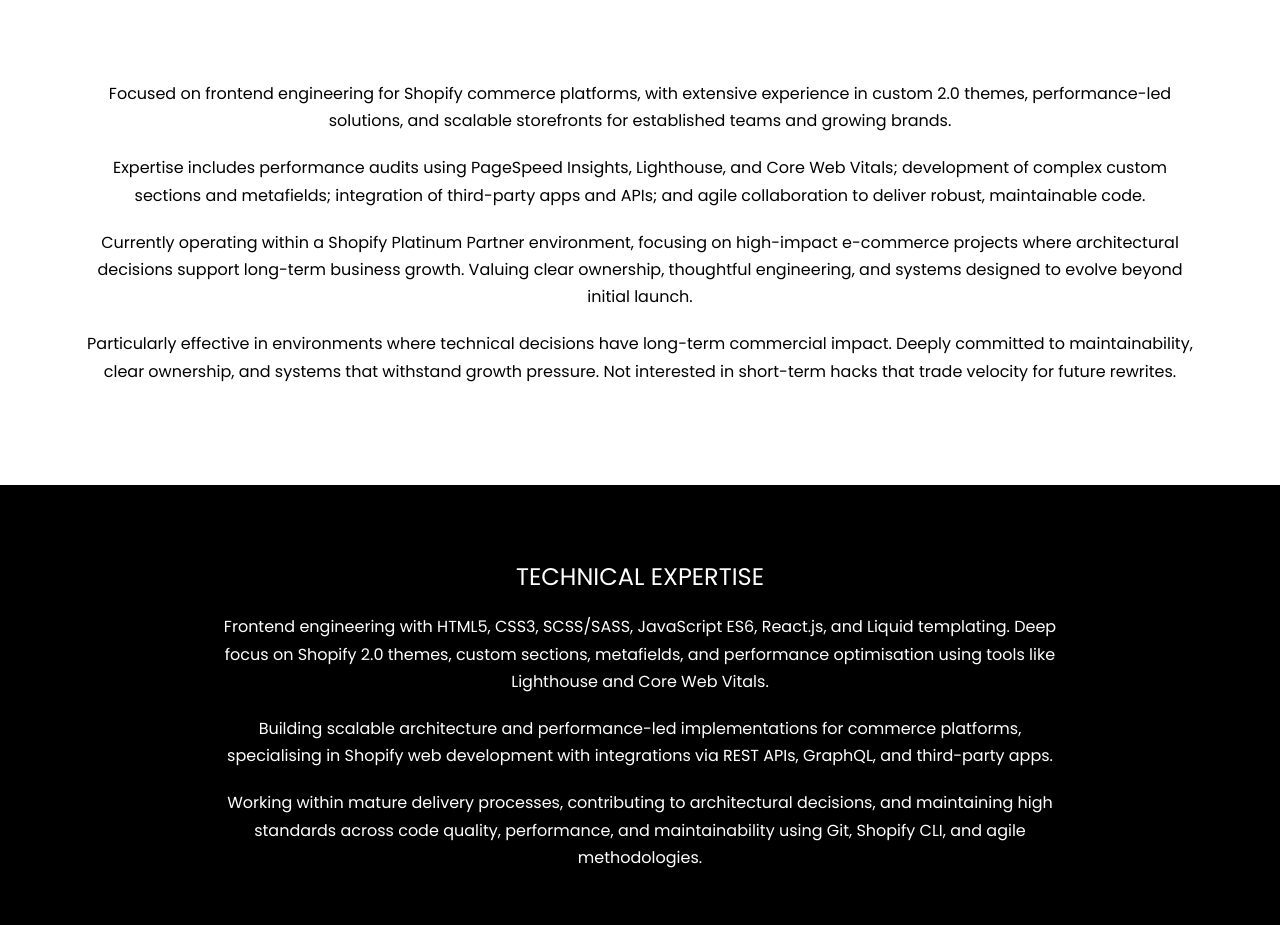
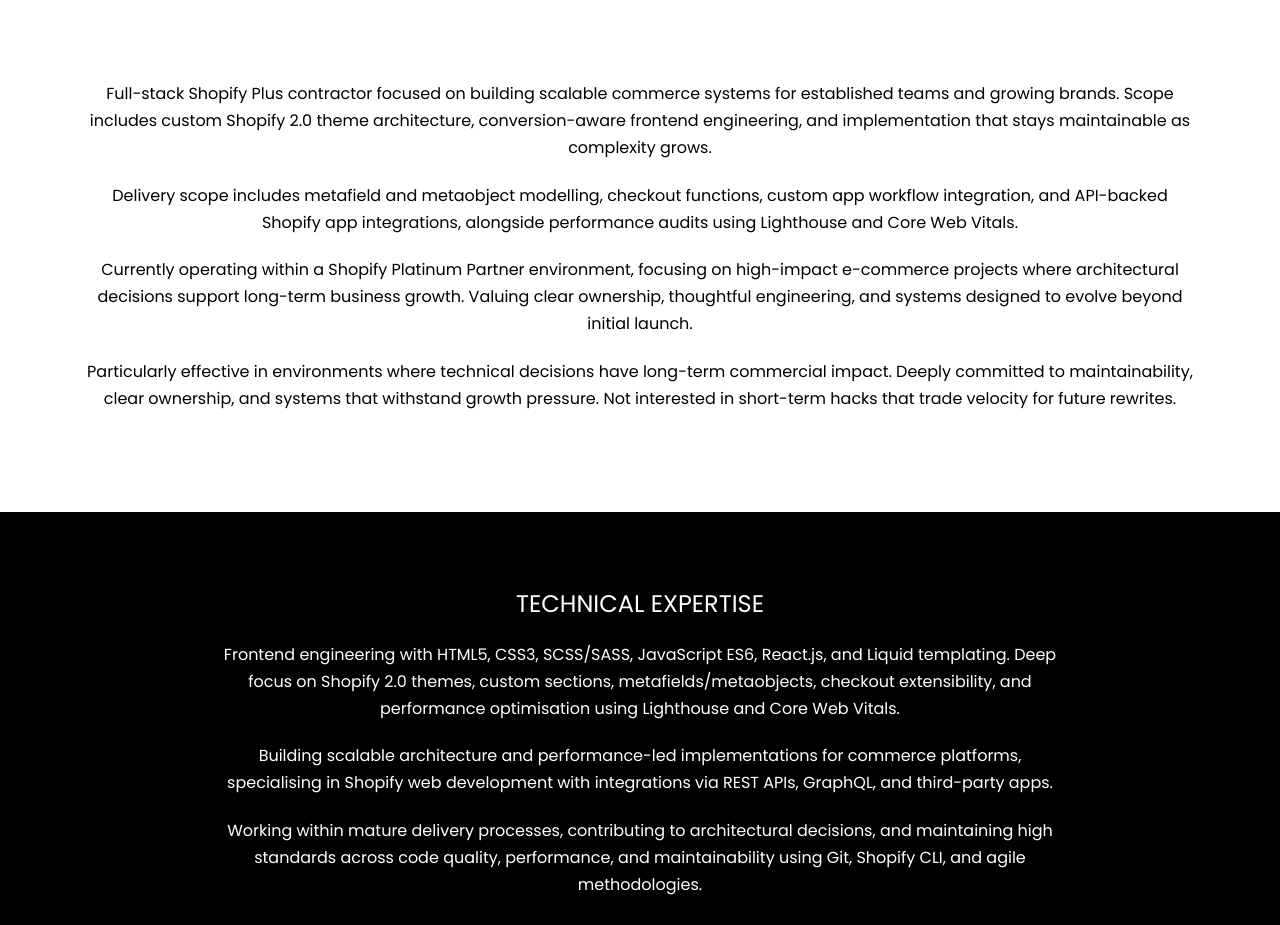
Before and after one commit to DanielleChantee/daniellechantee.github.io, a Jekyll site: the page built from about.html, in a window 1280 px wide and 1400 px high. Shown: the part 475-1400 px from the top of the window. Built offline with Jekyll 4.4.1, drawn with Linux system fonts in a browser that asks for light colours.

Commit message:
Refine positioning to full-stack Shopify Plus and remove low-ticket signals

```diff
--- a/_layouts/default.html
+++ b/_layouts/default.html
@@ -7,7 +7,7 @@
     <!-- Dynamic Meta Description -->
     <meta
       name="description"
-      content="{% if page.description %}{{ page.description | escape }}{% else %}Danielle Adeyemo, Product Engineer building scalable systems through frontend development and Shopify web development. Focused on maintainable, performance-led Shopify systems and extensible commerce architecture.{% endif %}"
+      content="{% if page.description %}{{ page.description | escape }}{% else %}Danielle Adeyemo, full-stack Shopify Plus contractor delivering theme architecture, app integrations, checkout functions, and conversion-aware frontend implementation.{% endif %}"
     />
 
     <!-- Canonical URL -->
@@ -23,8 +23,8 @@
     <link rel="canonical" href="{{ canonical_url }}" />
 
     <!-- Open Graph / Facebook -->
-    {% assign og_title = page.title | default: "Danielle Adeyemo - Product Engineer" %}
-    {% assign og_description = page.description | default: "Product Engineer building scalable systems through frontend development and Shopify web development." %}
+    {% assign og_title = page.title | default: "Danielle Adeyemo - Full-Stack Shopify Plus Contractor" %}
+    {% assign og_description = page.description | default: "Full-stack Shopify Plus contractor for theme architecture, app integrations, checkout functions, and conversion-aware frontend delivery." %}
     {% if page.image %}
       {% if page.image contains "http" %}
         {% assign og_image = page.image %}
@@ -45,7 +45,7 @@
     <meta property="og:title" content="{{ og_title | escape }}" />
     <meta property="og:description" content="{{ og_description | escape }}" />
     <meta property="og:image" content="{{ og_image }}" />
-    <meta property="og:site_name" content="Danielle Adeyemo - Product Engineer" />
+    <meta property="og:site_name" content="Danielle Adeyemo - Full-Stack Shopify Plus Contractor" />
     <meta property="og:locale" content="en_GB" />
 
     <!-- Twitter / X Card -->
--- a/about.html
+++ b/about.html
@@ -1,7 +1,7 @@
 ---
 layout: default
-title: About | Product Engineer & Frontend Development Specialist
-description: Learn more about Danielle Adeyemo, an experienced Product Engineer specialising in scalable system architecture, frontend development, and commerce platform solutions, including Shopify.
+title: About | Full-Stack Shopify Plus Contractor
+description: Learn more about Danielle Adeyemo, a full-stack Shopify Plus contractor specialising in theme architecture, app integrations, metafields/metaobjects, checkout functions, and conversion-aware frontend implementation.
 permalink: /about/
 image: /images/profile-picture.jpeg
 type: profile
@@ -17,16 +17,16 @@
 <div class="about content-section">
   <div class="content">
     <p>
-      Focused on frontend engineering for Shopify commerce platforms,
-      with extensive experience in custom 2.0 themes, performance-led
-      solutions, and scalable storefronts for established teams and growing
-      brands.
+      Full-stack Shopify Plus contractor focused on building scalable commerce
+      systems for established teams and growing brands. Scope includes custom
+      Shopify 2.0 theme architecture, conversion-aware frontend engineering,
+      and implementation that stays maintainable as complexity grows.
     </p>
     <p>
-      Expertise includes performance audits using PageSpeed Insights,
-      Lighthouse, and Core Web Vitals; development of complex custom
-      sections and metafields; integration of third-party apps and APIs; and
-      agile collaboration to deliver robust, maintainable code.
+      Delivery scope includes metafield and metaobject modelling, checkout
+      functions, custom app workflow integration, and API-backed Shopify app
+      integrations, alongside performance audits using Lighthouse and Core Web
+      Vitals.
     </p>
     <p>
       Currently operating within a Shopify Platinum Partner environment,
@@ -51,8 +51,8 @@
     <p>
       Frontend engineering with HTML5, CSS3, SCSS/SASS, JavaScript ES6,
       React.js, and Liquid templating. Deep focus on Shopify 2.0 themes,
-      custom sections, metafields, and performance optimisation using tools
-      like Lighthouse and Core Web Vitals.
+      custom sections, metafields/metaobjects, checkout extensibility, and
+      performance optimisation using Lighthouse and Core Web Vitals.
     </p>
     <p>
       Building scalable architecture and performance-led implementations for
--- a/working-with-me.html
+++ b/working-with-me.html
@@ -127,19 +127,19 @@
       <div class="service-item">
         <h3 class="service-heading">Small and Medium Businesses</h3>
         <p class="service-paragraph">
-          Avoid high costs while still getting professional services.
+          Structured Shopify implementation support with clear delivery ownership.
         </p>
       </div>
       <div class="service-item">
         <h3 class="service-heading">Entrepreneurs and Startups</h3>
         <p class="service-paragraph">
-          Flexible, affordable solutions to build or optimise your store.
+          Focused technical guidance for launch, optimisation, and growth phases.
         </p>
       </div>
       <div class="service-item">
         <h3 class="service-heading">Established Brands</h3>
         <p class="service-paragraph">
-          Scalable development without breaking the bank.
+          Senior Shopify support for conversion-critical roadmap delivery.
         </p>
       </div>
     </div>
```
Also changed, not shown: index.html (+39 -42 lines), services.html (+12 -11 lines).
